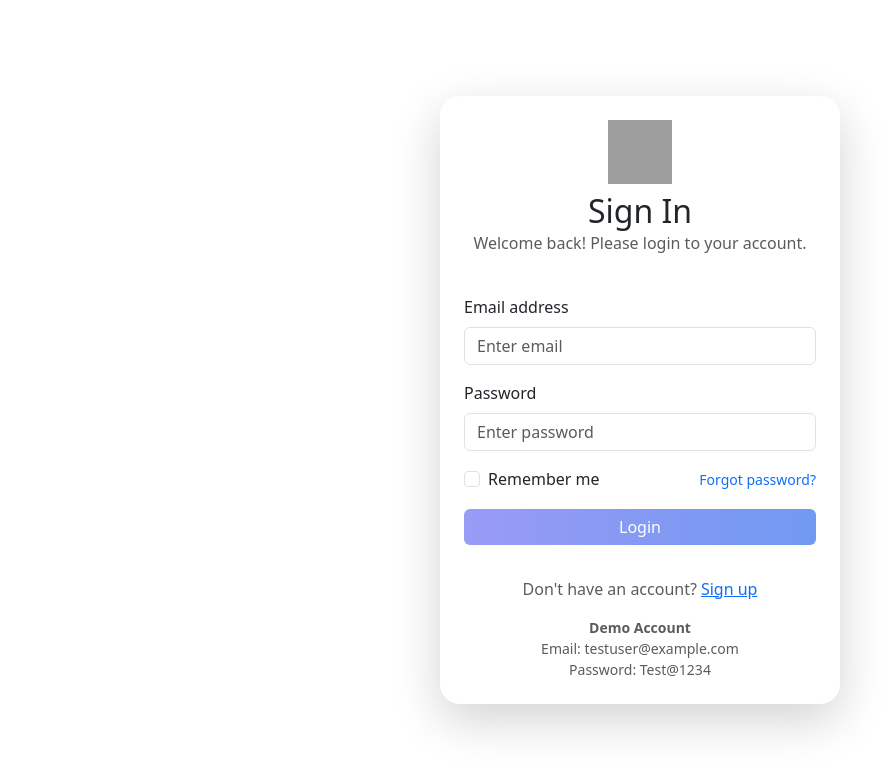
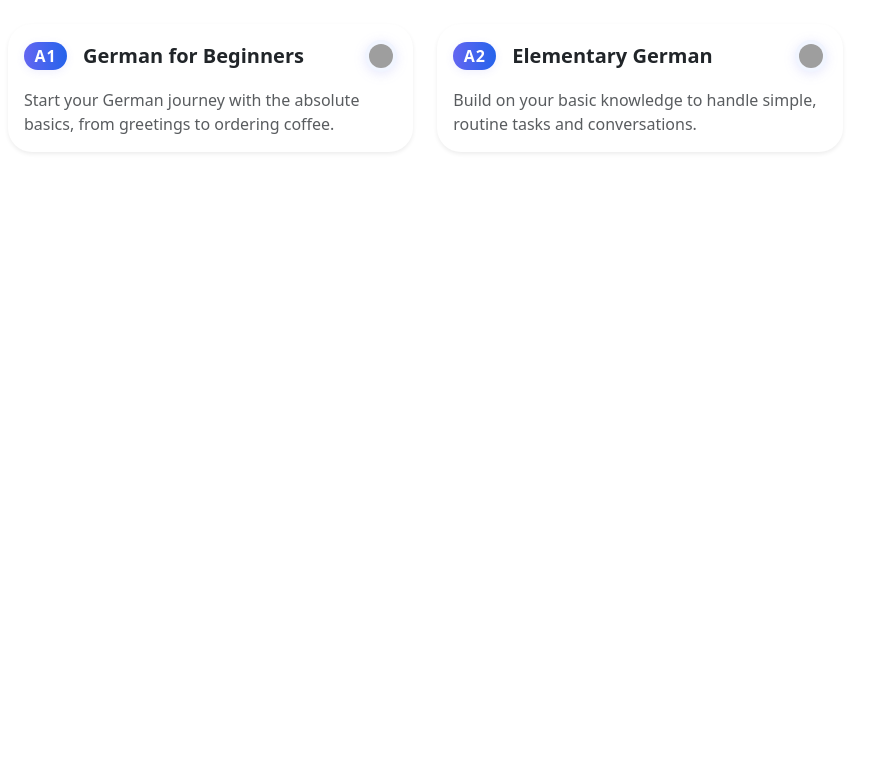
Before and after one commit to SupritVaidya/guruSeva, an Angular app: page /dashboard in a window 1280 px wide. Before the commit this address led to /. Shown: the top 772 px of the page, without its empty margins (0-892 px from the left). Built offline with nearby package versions, Linux system fonts and the light colour scheme; grey boxes are pictures that could not be loaded.

Commit message:
Enhanced dashboard

```diff
--- a/src/app/app.html
+++ b/src/app/app.html
@@ -1,2 +1 @@
-<app-login></app-login>
 <router-outlet></router-outlet>
--- a/src/app/app.routes.ts
+++ b/src/app/app.routes.ts
@@ -1,3 +1,10 @@
+
+
 import { Routes } from '@angular/router';
+import { Dashboard } from './dashboard/dashboard';
+import { Login } from './login/login'; // Add standalone: true
 
-export const routes: Routes = [];
+export const routes: Routes = [
+	{ path: '', component: Login },
+	{ path: 'dashboard', component: Dashboard },
+];
--- /dev/null
+++ b/src/app/card/card.html
@@ -0,0 +1,12 @@
+<div class="card custom-card h-100 border-0 shadow-sm position-relative overflow-hidden">
+	<div class="card-body">
+		<div class="d-flex align-items-center mb-3">
+			<span class="badge rounded-pill bg-gradient-primary me-3 fs-6">{{ course.level }}</span>
+			<h5 class="card-title mb-0 fw-bold flex-grow-1">{{ course.title }}</h5>
+			<span class="course-icon ms-auto">
+				<img src="https://cdn-icons-png.flaticon.com/512/3135/3135768.png" alt="Course Icon" width="32" height="32" />
+			</span>
+		</div>
+		<p class="card-text text-muted mb-0 fs-6">{{ course.description }}</p>
+	</div>
+</div>
--- /dev/null
+++ b/src/app/card/card.scss
@@ -0,0 +1,26 @@
+
+.custom-card {
+	border-radius: 1.5rem;
+	background: #fff;
+	box-shadow: 0 4px 24px rgba(60,72,88,0.10);
+	transition: box-shadow 0.2s, transform 0.2s;
+	cursor: pointer;
+}
+.custom-card:hover {
+	box-shadow: 0 8px 32px rgba(60,72,88,0.18);
+	transform: translateY(-4px) scale(1.02);
+}
+.badge.bg-gradient-primary {
+	background: linear-gradient(90deg, #6366f1 0%, #2563eb 100%);
+	color: #fff;
+	font-weight: 600;
+	letter-spacing: 1px;
+	font-size: 1rem;
+	box-shadow: 0 2px 8px rgba(99,102,241,0.10);
+}
+.course-icon img {
+	filter: drop-shadow(0 2px 6px rgba(99,102,241,0.15));
+	border-radius: 50%;
+	background: #f1f5ff;
+	padding: 4px;
+}
--- /dev/null
+++ b/src/app/card/card.ts
@@ -0,0 +1,12 @@
+import { Component, Input } from '@angular/core';
+
+@Component({
+  selector: 'app-card',
+  standalone: true,
+  imports: [],
+  templateUrl: './card.html',
+  styleUrl: './card.scss',
+})
+export class Card {
+  @Input() course: any;
+}
--- /dev/null
+++ b/src/app/dashboard/dashboard.html
@@ -0,0 +1,7 @@
+<div class="dashboard-container py-4 px-2">
+	<div class="row g-4">
+		<div class="col-md-6 col-lg-4" *ngFor="let course of courses" (click)="openCourse(course)" style="cursor:pointer;">
+			<app-card [course]="course"></app-card>
+		</div>
+	</div>
+</div>
--- /dev/null
+++ b/src/app/dashboard/dashboard.ts
@@ -0,0 +1,34 @@
+import { Component } from '@angular/core';
+import { CommonModule } from '@angular/common';
+import { Card } from '../card/card';
+
+@Component({
+  selector: 'app-dashboard',
+  standalone: true,
+  imports: [CommonModule, Card],
+  templateUrl: './dashboard.html',
+  styleUrl: './dashboard.scss',
+})
+export class Dashboard {
+  courses = [
+    {
+      id: 1,
+      level: 'A1',
+      title: 'German for Beginners',
+      description: 'Start your German journey with the absolute basics, from greetings to ordering coffee.',
+      progress: 22.22
+    },
+    {
+      id: 2,
+      level: 'A2',
+      title: 'Elementary German',
+      description: 'Build on your basic knowledge to handle simple, routine tasks and conversations.',
+      progress: 0.00
+    }
+  ];
+
+  openCourse(course: any) {
+    // For now, just alert. Replace with router navigation or modal as needed.
+    alert(`Open course: ${course.title}`);
+  }
+}
--- a/src/app/login/login.ts
+++ b/src/app/login/login.ts
@@ -1,5 +1,6 @@
 import { Component } from '@angular/core';
 import { FormsModule } from '@angular/forms';
+import { Router } from '@angular/router';
 
 @Component({
   selector: 'app-login',
@@ -13,8 +14,11 @@ export class Login {
   password = '';
   rememberMe = false;
 
+  constructor(private router: Router) {}
+
   onSubmit() {
     // For demo: just alert the form values
-    alert(`Email: ${this.email}\nPassword: ${this.password}\nRemember Me: ${this.rememberMe}`);
+    // alert(`Email: ${this.email}\nPassword: ${this.password}\nRemember Me: ${this.rememberMe}`);
+    this.router.navigate(['/dashboard']);
   }
 }
```
Also changed, not shown: src/app/dashboard/dashboard.scss (added), 2 other files (tests, documents, lock files or other folders).
